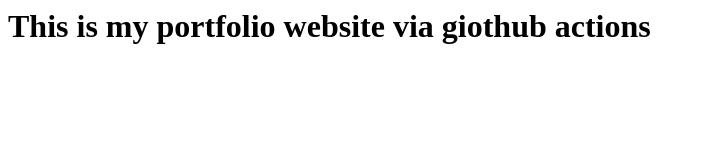
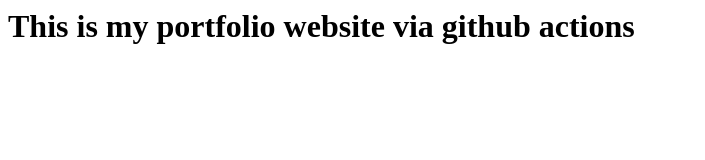
Before and after one commit to TestGitHubKaushik/My-portfolio-via-github-actions, a plain HTML site: page index.html in a window 1280 px wide. Shown: the whole page, without its empty margins (0-705 px from the left). Drawn offline with Linux system fonts and the light colour scheme.

Commit message:
Fix typo in portfolio website header

```diff
--- a/index.html
+++ b/index.html
@@ -1 +1 @@
-<h1>This is my portfolio website via giothub actions</h1>
+<h1>This is my portfolio website via github actions</h1>
```
